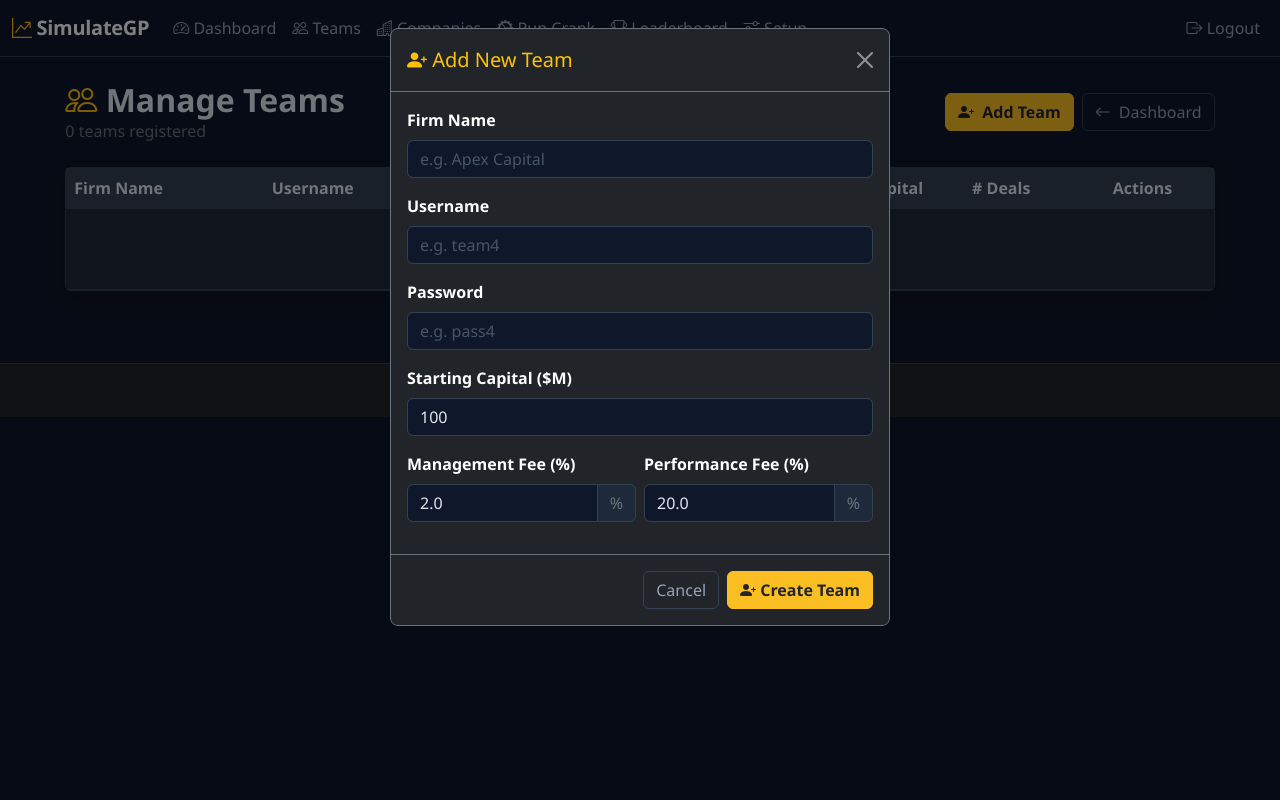
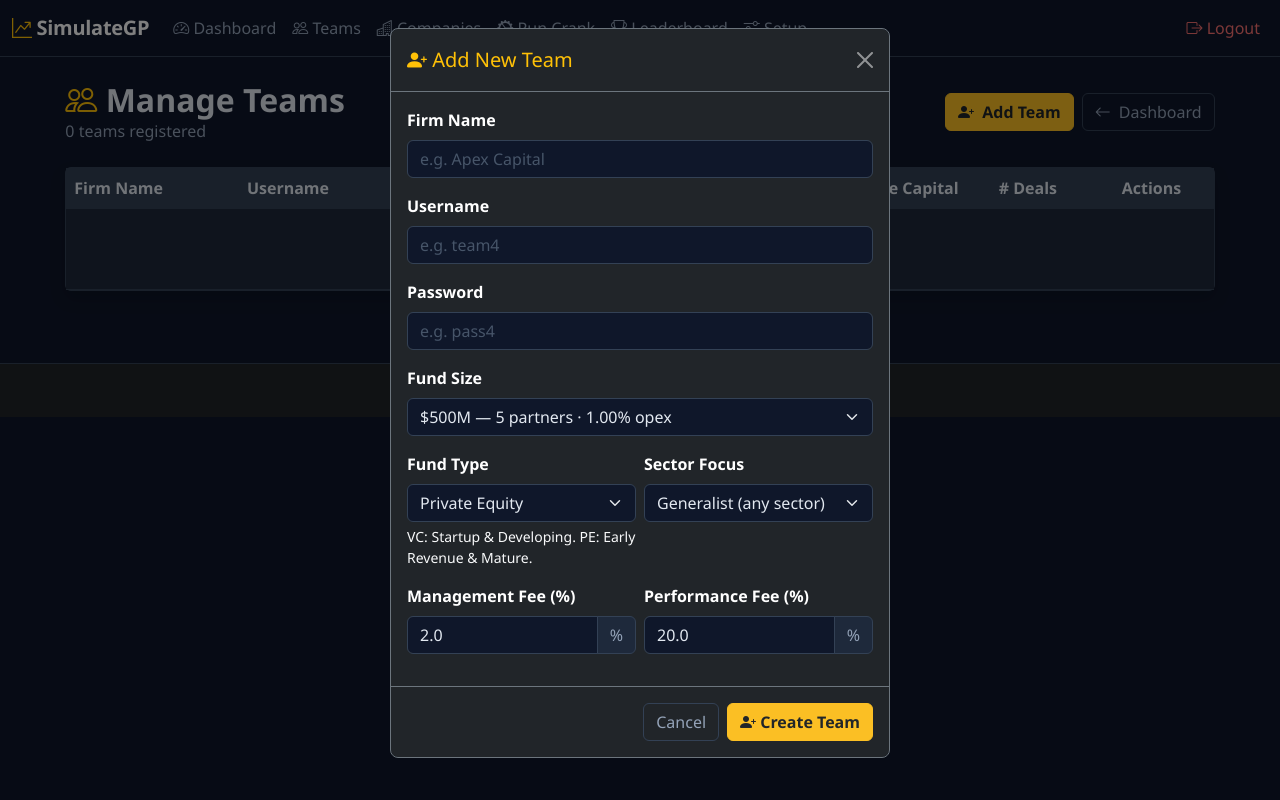
Before and after one commit to 081602/simulategp, a Flask app: page /admin/teams in a window 1280 px wide, after a click on "Add Team". Run offline with Flask 3, Linux system fonts and the light colour scheme; a user stored in the database is signed in; some libraries are stand-ins or nearby versions.

Commit message:
Team mandates, GP income tracking, dark theme fix, and IRR edge cases
- Teams now choose fund size ($500M/$750M/$1B with partner count and
  opex tied to size), sector focus, and fund type (VC/PE) at creation;
  term sheets are blocked for off-mandate companies and syndicate
  partner lists only show mandate-compatible firms
- Admin leaderboard shows GP income per team (mgmt fees - opex + carry)
- Enable Bootstrap dark theme (data-bs-theme=dark) so text-muted and
  other adaptive utilities are readable on the dark background; lighten
  text-primary/secondary/success/danger for contrast on navy cards
- Fix phantom 10% unrealized IRR with no investments: require both an
  outflow and inflow before solving, return -100% for total losses, and
  stop reporting the Newton-Raphson initial guess on failed convergence

Co-Authored-By: Claude Fable 5 <noreply@anthropic.com>

```diff
--- a/app.py
+++ b/app.py
@@ -10,7 +10,8 @@ from models import (db, Game, Team, Fund, CompanyTemplate, GameCompany,
                     CompanySearch, TermSheet, Deal, DealEquity,
                     FundTransaction, Notification, ReturnAssumption)
 from game_logic import (run_phase1_crank, run_phase2_crank,
-                        team_irr, finalize_deal, _notify, _record_transaction)
+                        team_irr, team_gp_income, finalize_deal,
+                        _notify, _record_transaction)
 
 # ---------------------------------------------------------------------------
 # App Setup
@@ -358,9 +359,16 @@ def create_term_sheet(company_id):
         flash('This company is no longer available for new term sheets.', 'warning')
         return redirect(url_for('company_detail', company_id=company_id))
 
+    block_reason = current_user.investment_block_reason(company)
+    if block_reason:
+        flash(block_reason, 'danger')
+        return redirect(url_for('company_detail', company_id=company_id))
+
     funds = Fund.query.filter_by(team_id=current_user.id, is_active=True).all()
-    teams = Team.query.filter_by(game_id=game.id, is_admin=False).filter(
-        Team.id != current_user.id).all()
+    # Only offer syndicate partners whose mandate also allows this company
+    teams = [t for t in Team.query.filter_by(game_id=game.id, is_admin=False)
+             .filter(Team.id != current_user.id).all()
+             if t.investment_block_reason(company) is None]
 
     if request.method == 'POST':
         try:
@@ -887,7 +895,8 @@ def admin_reset_clock():
 def admin_teams():
     game = Game.query.first()
     teams = Team.query.filter_by(game_id=game.id, is_admin=False).all() if game else []
-    return render_template('admin/teams.html', game=game, teams=teams)
+    return render_template('admin/teams.html', game=game, teams=teams,
+                           sectors=SECTORS, fund_sizes=FUND_SIZE_PARTNERS)
 
 
 @app.route('/admin/teams/create', methods=['POST'])
@@ -902,7 +911,10 @@ def admin_create_team():
     firm_name = request.form.get('firm_name', '').strip()
     username = request.form.get('username', '').strip()
     password = request.form.get('password', '').strip()
-    starting_capital = float(request.form.get('starting_capital', 100))
+    fund_size = float(request.form.get('fund_size', 500))
+    num_partners = FUND_SIZE_PARTNERS.get(int(fund_size), 5)
+    sector_focus = request.form.get('sector_focus', 'generalist')
+    fund_type = request.form.get('fund_type', 'pe')
 
     if not firm_name or not username or not password:
         flash('Firm name, username, and password are required.', 'danger')
@@ -917,6 +929,9 @@ def admin_create_team():
         username=username,
         firm_name=firm_name,
         reputation=2.0,
+        sector_focus=sector_focus,
+        fund_type=fund_type,
+        num_partners=num_partners,
     )
     team.set_password(password)
     db.session.add(team)
@@ -927,11 +942,12 @@ def admin_create_team():
     fund = Fund(
         team_id=team.id,
         name=f'{firm_name} Fund I',
-        total_capital=starting_capital,
-        available_capital=starting_capital,
+        total_capital=fund_size,
+        available_capital=fund_size,
         year_raised=game.current_year,
         management_fee_rate=management_fee,
         performance_fee_rate=performance_fee,
+        operating_cost_rate=FUND_SIZE_OPEX.get(int(fund_size), 0.01),
     )
     db.session.add(fund)
     db.session.commit()
@@ -1020,6 +1036,8 @@ def admin_edit_team(team_id):
 
 SECTORS = ['Consumer', 'Energy', 'Healthcare', 'Industrials', 'Technology']
 STAGES = ['startup', 'developing', 'early_revenue', 'mature']
+FUND_SIZE_PARTNERS = {500: 5, 750: 8, 1000: 12}        # fund size ($M) -> total partners
+FUND_SIZE_OPEX = {500: 0.01, 750: 0.008, 1000: 0.0075}  # fund size ($M) -> GP operating cost %/yr
 STAGE_LABELS = {'startup': 'Startup', 'developing': 'Developing',
                 'early_revenue': 'Early Revenue', 'mature': 'Mature'}
 
@@ -1199,6 +1217,7 @@ def admin_leaderboard():
             val = s.deal.company.latest_valuation or 0
             portfolio_val += val * (s.ownership_pct / 100.0)
 
+        gp_income = team_gp_income(team)
         team_data.append({
             'team': team,
             'unrealized_irr': u_irr,
@@ -1208,7 +1227,8 @@ def admin_leaderboard():
             'deployed': total_deployed,
             'portfolio_value': portfolio_val,
             'reputation': team.reputation,
-            'deal_count': len(stakes)
+            'deal_count': len(stakes),
+            'gp_income': gp_income,
         })
 
     team_data.sort(key=lambda x: x['unrealized_irr'], reverse=True)
--- a/static/css/main.css
+++ b/static/css/main.css
@@ -357,6 +357,24 @@ footer {
 /* ----------------------------------------------------------
    Utility
    ---------------------------------------------------------- */
+/* Bootstrap's text-* utilities keep their light-mode colors even under
+   data-bs-theme="dark"; lighten them for contrast on the navy background */
+.text-primary {
+  color: #6ea8fe !important;
+}
+
+.text-secondary {
+  color: #94a3b8 !important;
+}
+
+.text-success {
+  color: #4ade80 !important;
+}
+
+.text-danger {
+  color: #f87171 !important;
+}
+
 .font-monospace {
   font-family: 'Cascadia Code', 'Fira Code', 'Consolas', monospace;
 }
--- a/templates/admin/teams.html
+++ b/templates/admin/teams.html
@@ -28,6 +28,7 @@
               <tr>
                 <th>Firm Name</th>
                 <th>Username</th>
+                <th class="text-center">Mandate</th>
                 <th class="text-center">Reputation</th>
                 <th class="text-end">Available Capital</th>
                 <th class="text-center"># Deals</th>
@@ -44,6 +45,13 @@
                   {% endif %}
                 </td>
                 <td class="text-secondary font-monospace">{{ team.username }}</td>
+                <td class="text-center">
+                  <span class="badge {% if team.fund_type == 'vc' %}bg-info text-dark{% else %}bg-primary{% endif %}">
+                    {{ 'VC' if team.fund_type == 'vc' else 'PE' }}
+                  </span>
+                  <span class="badge bg-secondary">{{ team.sector_focus | title }}</span>
+                  <div class="text-light small mt-1">{{ team.num_partners }} partners</div>
+                </td>
                 <td class="text-center">
                   <div>
                     {% set rep = team.reputation | int %}
@@ -144,9 +152,31 @@
                    name="password" required placeholder="e.g. pass4">
           </div>
           <div class="mb-3">
-            <label class="form-label fw-semibold text-white">Starting Capital ($M)</label>
-            <input type="number" class="form-control bg-dark text-white border-secondary"
-                   name="starting_capital" value="100" min="1" step="1" required>
+            <label class="form-label fw-semibold text-white">Fund Size</label>
+            <select class="form-select bg-dark text-white border-secondary" name="fund_size" required>
+              <option value="500" selected>$500M &mdash; 5 partners &middot; 1.00% opex</option>
+              <option value="750">$750M &mdash; 8 partners &middot; 0.80% opex</option>
+              <option value="1000">$1B &mdash; 12 partners &middot; 0.75% opex</option>
+            </select>
+          </div>
+          <div class="row g-2 mb-3">
+            <div class="col-6">
+              <label class="form-label fw-semibold text-white">Fund Type</label>
+              <select class="form-select bg-dark text-white border-secondary" name="fund_type" required>
+                <option value="pe" selected>Private Equity</option>
+                <option value="vc">Venture Capital</option>
+              </select>
+              <div class="form-text text-light small">VC: Startup &amp; Developing. PE: Early Revenue &amp; Mature.</div>
+            </div>
+            <div class="col-6">
+              <label class="form-label fw-semibold text-white">Sector Focus</label>
+              <select class="form-select bg-dark text-white border-secondary" name="sector_focus" required>
+                <option value="generalist" selected>Generalist (any sector)</option>
+                {% for s in sectors %}
+                <option value="{{ s }}">{{ s }}</option>
+                {% endfor %}
+              </select>
+            </div>
           </div>
           <div class="row g-2 mb-3">
             <div class="col-6">
--- a/templates/base.html
+++ b/templates/base.html
@@ -1,5 +1,5 @@
 <!DOCTYPE html>
-<html lang="en">
+<html lang="en" data-bs-theme="dark">
 <head>
   <meta charset="UTF-8">
   <meta name="viewport" content="width=device-width, initial-scale=1">
```
Also changed, not shown: game_logic.py (+67 -6 lines), models.py (+26 -0 lines), templates/admin/leaderboard.html (+11 -1 lines), templates/dealflow/company_detail.html (+8 -0 lines), templates/firms.html (+9 -0 lines), .claude/launch.json.
